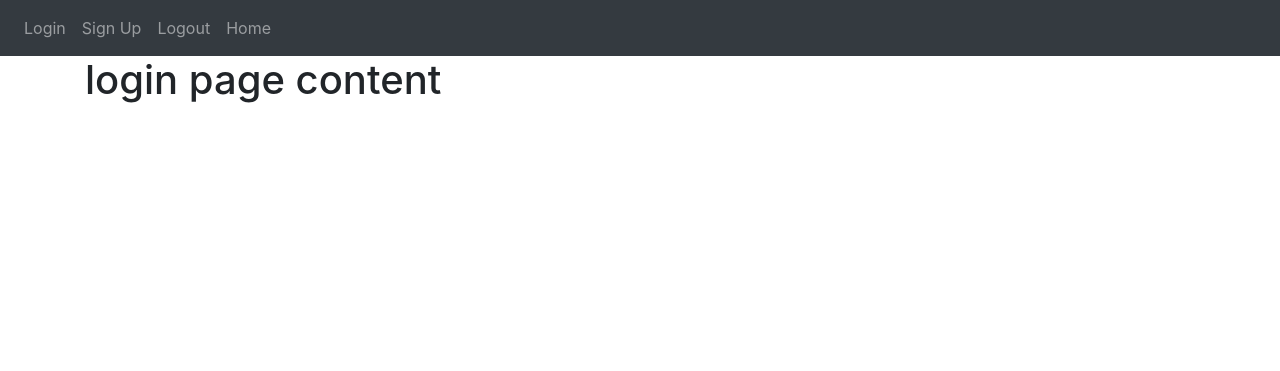
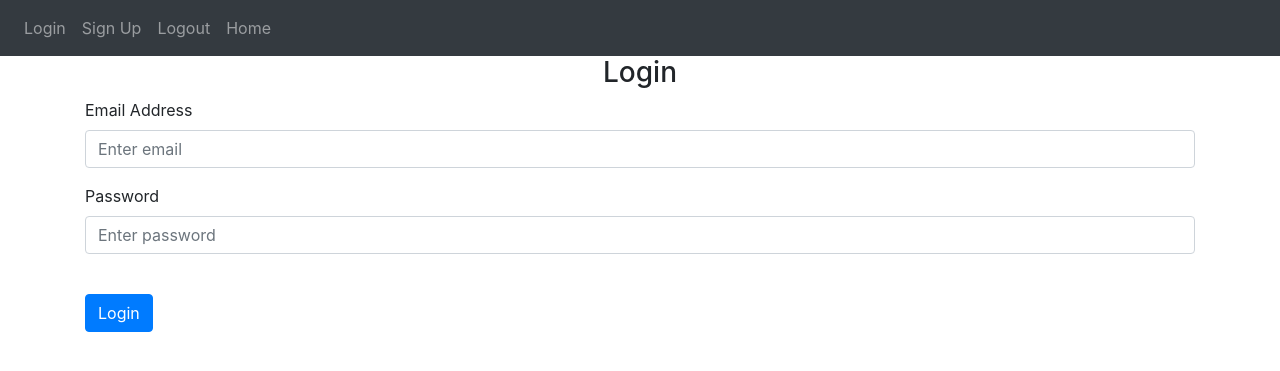
Before and after one commit to anna-seryodkina/diploma_code, a Flask app: page /login in a window 1280 px wide. Shown: the top 371 px of the page. Run offline with Flask 3, Linux system fonts and the light colour scheme; some libraries are stand-ins or nearby versions.

Commit message:
login form

```diff
--- a/website/templates/login.html
+++ b/website/templates/login.html
@@ -2,5 +2,17 @@
 {% block title %}Login{% endblock %}
 
 {% block content %}
-<h1>login page content</h1>
+<form method = "POST">
+    <h3 align = "center">Login</h3>
+    <div class = "form-group">
+        <label for = "email">Email Address</label>
+        <input type = "email" class = "form-control" id = "email" name = "email" placeholder = "Enter email">
+    </div>
+    <div class = "form-group">
+        <label for = "password">Password</label>
+        <input type = "password" class = "form-control" id = "password" name = "password" placeholder = "Enter password">
+    </div>
+    <br />
+    <button type = "submit" class = "btn btn-primary">Login</button>
+</form>
 {% endblock  %}
```
